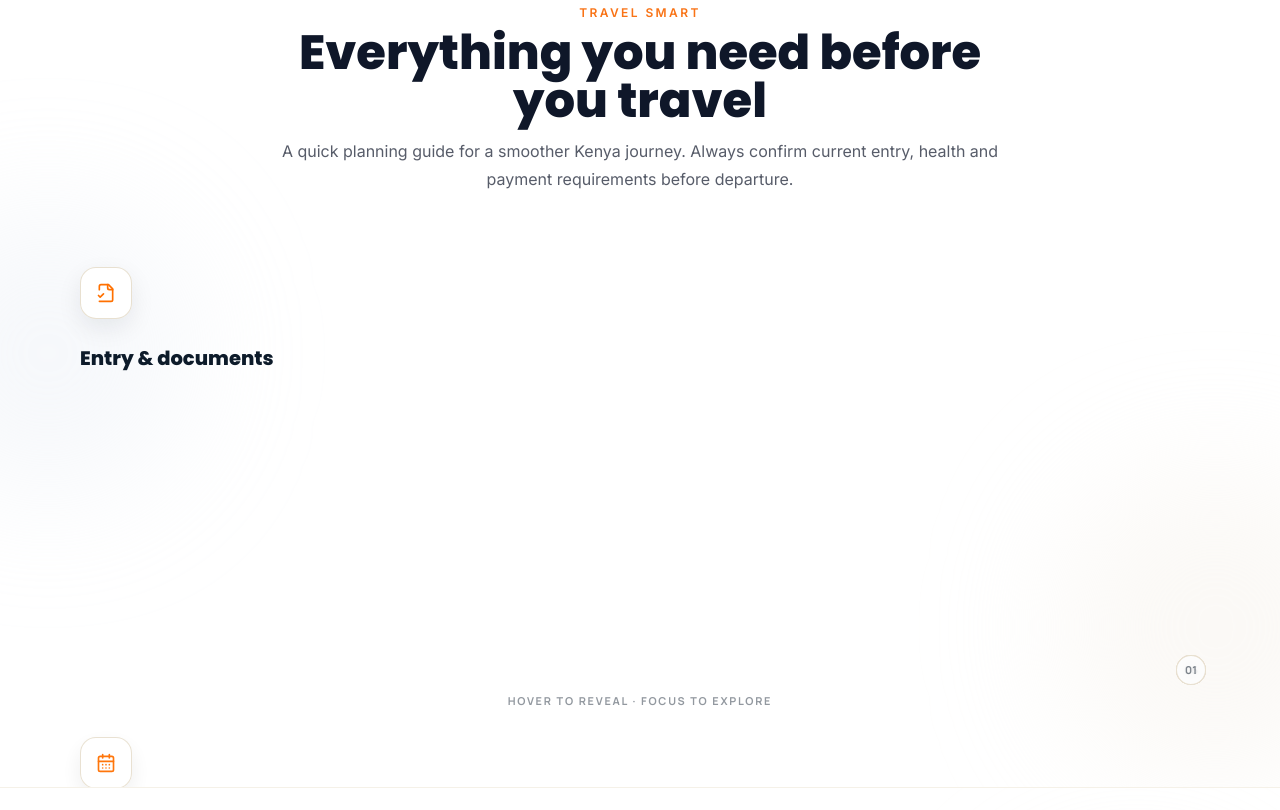
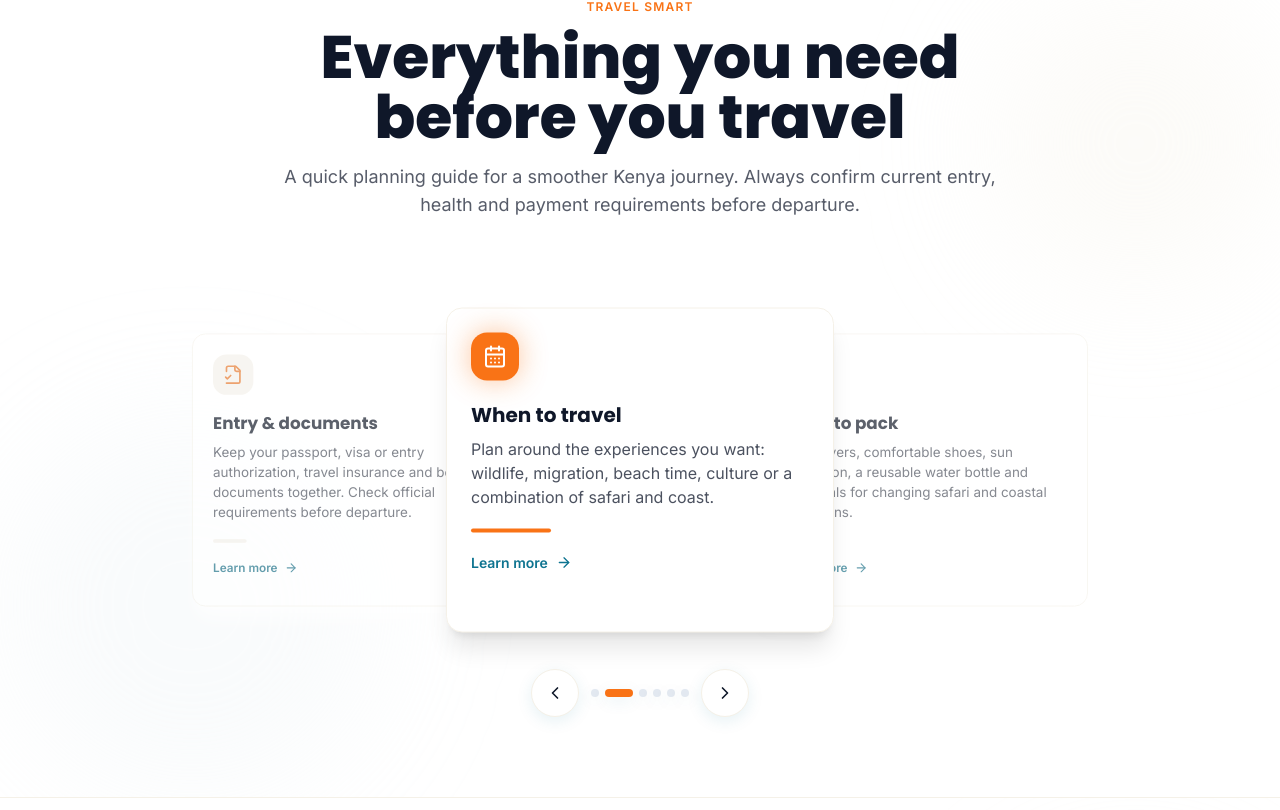
Before and after one commit to Sheddymae/bahari-asili-safaris, a Next.js app: page / in a window 1280 px wide. Shown: the part 950-1760 px from the top of the page. Built offline with nearby package versions, Linux system fonts and the light colour scheme; no server answers; the database is empty.

Commit message:
Match Travel Smart cards to About carousel style

```diff
--- a/components/TravelerEssentials.tsx
+++ b/components/TravelerEssentials.tsx
@@ -1,11 +1,12 @@
 'use client';
 
 import Link from 'next/link';
-import { ArrowRight, Backpack, CalendarDays, CreditCard, FileCheck2, HeartPulse, MapPinned } from 'lucide-react';
-import { useState, type CSSProperties } from 'react';
+import { ArrowRight, Backpack, CalendarDays, CreditCard, ChevronLeft, ChevronRight, FileCheck2, HeartPulse, MapPinned } from 'lucide-react';
+import { useEffect, useRef, useState } from 'react';
 import AnimateOnScroll from '@/components/AnimateOnScroll';
 import { useLanguage } from '@/contexts/LanguageContext';
 import { travelerEssentialsTranslations } from '@/lib/traveler-essentials-i18n';
+import { prefersReducedMotion } from '@/lib/video-config';
 
 const ESSENTIAL_ICONS = [FileCheck2, CalendarDays, Backpack, CreditCard, HeartPulse, MapPinned];
 
@@ -13,332 +14,157 @@ export default function TravelerEssentials() {
   const { locale, isRTL } = useLanguage();
   const content = travelerEssentialsTranslations[locale] ?? travelerEssentialsTranslations.en;
   const [activeIndex, setActiveIndex] = useState(0);
-  const [hoveredIndex, setHoveredIndex] = useState<number | null>(null);
-  const displayedIndex = hoveredIndex ?? activeIndex;
+  const [paused, setPaused] = useState(false);
+  const [cardDistance, setCardDistance] = useState(285);
+  const pointerStartX = useRef<number | null>(null);
+  const reducedMotion = prefersReducedMotion();
+
+  useEffect(() => {
+    const updateDistance = () => {
+      setCardDistance(window.innerWidth < 640 ? 170 : window.innerWidth < 1024 ? 235 : 285);
+    };
+    updateDistance();
+    window.addEventListener('resize', updateDistance, { passive: true });
+    return () => window.removeEventListener('resize', updateDistance);
+  }, []);
+
+  useEffect(() => {
+    if (reducedMotion || paused) return;
+    const timer = window.setInterval(() => {
+      setActiveIndex((current) => (current + 1) % content.items.length);
+    }, 3600);
+    return () => window.clearInterval(timer);
+  }, [content.items.length, paused, reducedMotion]);
+
+  const goTo = (direction: 1 | -1) => {
+    setActiveIndex((current) => (current + direction + content.items.length) % content.items.length);
+  };
+
+  const handlePointerDown = (event: React.PointerEvent<HTMLDivElement>) => {
+    pointerStartX.current = event.clientX;
+  };
+
+  const handlePointerUp = (event: React.PointerEvent<HTMLDivElement>) => {
+    if (pointerStartX.current === null) return;
+    const distance = event.clientX - pointerStartX.current;
+    pointerStartX.current = null;
+    if (Math.abs(distance) > 50) goTo(distance < 0 ? 1 : -1);
+  };
+
+  const getOffset = (index: number) => {
+    let offset = index - activeIndex;
+    const count = content.items.length;
+    if (offset > count / 2) offset -= count;
+    if (offset < -count / 2) offset += count;
+    return offset;
+  };
 
   return (
     <section
       key={locale}
       lang={locale}
       dir={isRTL ? 'rtl' : 'ltr'}
-      className="traveler-essentials relative overflow-hidden border-y border-sand-200 bg-white py-12 sm:py-16 lg:py-20"
+      className="traveler-essentials relative overflow-hidden border-y border-sand-200 bg-white py-14 sm:py-18 lg:py-20"
       aria-labelledby="traveler-essentials-title"
       data-traveler-locale={locale}
     >
-      <style jsx>{`
-        .travel-smart-tabs {
-          position: relative;
-          width: 100%;
-          height: 470px;
-          max-width: 1180px;
-          margin: 0 auto;
-          isolation: isolate;
-        }
+      <div className="pointer-events-none absolute right-0 top-20 h-72 w-72 rounded-full bg-safari-100/30 blur-3xl" />
+      <div className="pointer-events-none absolute bottom-0 left-0 h-96 w-96 rounded-full bg-ocean-100/20 blur-3xl" />
 
-        .travel-smart-card {
-          position: absolute;
-          top: 50%;
-          left: 50%;
-          display: block;
-          width: min(390px, 31vw);
-          min-height: 390px;
-          overflow: hidden;
-          border: 1px solid rgba(225, 214, 193, 0.9);
-          border-radius: 28px;
-          background: linear-gradient(145deg, rgba(255,255,255,0.94), rgba(248,246,241,0.78));
-          box-shadow: 0 18px 45px rgba(13, 27, 42, 0.10), inset 0 1px 0 rgba(255,255,255,0.9);
-          backdrop-filter: blur(22px);
-          -webkit-backdrop-filter: blur(22px);
-          transform-origin: 50% 92%;
-          transition: transform 850ms cubic-bezier(0.22, 1, 0.36, 1), width 850ms cubic-bezier(0.22, 1, 0.36, 1), min-height 850ms cubic-bezier(0.22, 1, 0.36, 1), opacity 650ms ease, box-shadow 650ms ease, border-color 500ms ease;
-          will-change: transform, width;
-          cursor: pointer;
-        }
-
-        .travel-smart-card::before {
-          content: '';
-          position: absolute;
-          inset: 0;
-          pointer-events: none;
-          background: radial-gradient(circle at 18% 8%, rgba(255,255,255,0.95), transparent 30%), linear-gradient(135deg, rgba(255,112,0,0.08), transparent 48%, rgba(8,126,164,0.06));
-          opacity: 0.75;
-        }
-
-        .travel-smart-card.is-active {
-          width: min(430px, 34vw);
-          min-height: 410px;
-          box-shadow: 0 34px 80px rgba(13, 27, 42, 0.19), 0 0 0 1px rgba(255,112,0,0.10), inset 0 1px 0 rgba(255,255,255,0.95);
-          border-color: rgba(255,112,0,0.30);
-        }
-
-        .travel-smart-card:hover,
-        .travel-smart-card:focus-visible {
-          border-color: rgba(255,112,0,0.42);
-        }
-
-        .travel-smart-card-inner {
-          position: relative;
-          z-index: 1;
-          display: flex;
-          height: 100%;
-          min-width: 0;
-          min-height: inherit;
-          flex-direction: column;
-          padding: 30px;
-        }
-
-        .travel-smart-card-icon {
-          display: flex;
-          height: 52px;
-          width: 52px;
-          flex: 0 0 52px;
-          align-items: center;
-          justify-content: center;
-          border: 1px solid rgba(225, 214, 193, 0.75);
-          border-radius: 16px;
-          background: rgba(255,255,255,0.88);
-          color: #ff7000;
-          box-shadow: 0 9px 24px rgba(13,27,42,0.08);
-          transition: transform 500ms cubic-bezier(0.22,1,0.36,1), box-shadow 500ms ease;
-        }
-
-        .travel-smart-card.is-active .travel-smart-card-icon {
-          transform: scale(1.07) rotate(-2deg);
-          box-shadow: 0 12px 30px rgba(255,112,0,0.16);
-        }
-
-        .travel-smart-card-copy {
-          min-width: 0;
-          margin-top: 28px;
-        }
-
-        .travel-smart-card-title {
-          max-width: 100%;
-          overflow-wrap: anywhere;
-          font-size: 1.22rem;
-          line-height: 1.2;
-          font-weight: 800;
-          color: #0d1b2a;
-          transition: font-size 500ms ease, transform 500ms ease;
-        }
-
-        .travel-smart-card.is-active .travel-smart-card-title {
-          font-size: 1.55rem;
-        }
-
-        .travel-smart-card-description,
-        .travel-smart-card-link {
-          opacity: 0;
-          visibility: hidden;
-          transform: translateY(18px);
-          pointer-events: none;
-          transition: opacity 420ms ease, visibility 420ms ease, transform 650ms cubic-bezier(0.22,1,0.36,1);
-        }
-
-        .travel-smart-card.is-active .travel-smart-card-description,
-        .travel-smart-card.is-active .travel-smart-card-link {
-          opacity: 1;
-          visibility: visible;
-          transform: translateY(0);
-          pointer-events: auto;
-        }
-
-        .travel-smart-card-description {
-          margin-top: 16px;
-          max-width: 31rem;
-          font-size: 1rem;
-          line-height: 1.7;
-          color: rgba(13,27,42,0.70);
-        }
-
-        .travel-smart-card-link {
-          display: inline-flex;
-          width: fit-content;
-          align-items: center;
-          gap: 8px;
-          margin-top: auto;
-          padding-top: 24px;
-          color: #087ea4;
-          font-size: 0.86rem;
-          font-weight: 800;
-        }
-
-        .travel-smart-card-link svg {
-          transition: transform 300ms ease;
-        }
-
-        .travel-smart-card-link:hover svg,
-        .travel-smart-card-link:focus-visible svg {
-          transform: translateX(5px);
-        }
-
-        .travel-smart-card-index {
-          position: absolute;
-          right: 24px;
-          bottom: 22px;
-          z-index: 2;
-          display: flex;
-          height: 30px;
-          min-width: 30px;
-          align-items: center;
-          justify-content: center;
-          border: 1px solid rgba(225,214,193,0.7);
-          border-radius: 999px;
-          background: rgba(255,255,255,0.65);
-          color: rgba(13,27,42,0.52);
-          font: 700 0.68rem/1 var(--font-manrope, sans-serif);
-          backdrop-filter: blur(10px);
-          transition: opacity 350ms ease, transform 350ms ease;
-        }
-
-        .travel-smart-card.is-active .travel-smart-card-index {
-          opacity: 0;
-          transform: scale(0.8);
-        }
-
-        .travel-smart-instruction {
-          position: absolute;
-          bottom: 0;
-          left: 50%;
-          transform: translateX(-50%);
-          color: rgba(13,27,42,0.45);
-          font: 700 0.68rem/1 var(--font-manrope, sans-serif);
-          letter-spacing: 0.16em;
-          text-transform: uppercase;
-          white-space: nowrap;
-          pointer-events: none;
-        }
-
-        @media (max-width: 999px) {
-          .travel-smart-tabs {
-            height: auto;
-            display: grid;
-            grid-template-columns: repeat(2, minmax(0, 1fr));
-            gap: 14px;
-          }
-
-          .travel-smart-card,
-          .travel-smart-card.is-active {
-            position: relative;
-            inset: auto;
-            width: 100%;
-            min-height: 270px;
-            transform: none !important;
-            opacity: 1 !important;
-          }
-
-          .travel-smart-card-inner {
-            min-height: 270px;
-            padding: 22px;
-          }
-
-          .travel-smart-card-title,
-          .travel-smart-card.is-active .travel-smart-card-title {
-            font-size: 1.08rem;
-          }
-
-          .travel-smart-card-description,
-          .travel-smart-card.is-active .travel-smart-card-description,
-          .travel-smart-card-link,
-          .travel-smart-card.is-active .travel-smart-card-link {
-            opacity: 1;
-            visibility: visible;
-            transform: none;
-            pointer-events: auto;
-          }
-
-          .travel-smart-card-index,
-          .travel-smart-instruction {
-            display: none;
-          }
-        }
-
-        @media (max-width: 639px) {
-          .travel-smart-tabs {
-            grid-template-columns: 1fr;
-          }
-
-          .travel-smart-card-inner {
-            min-height: 245px;
-            padding: 20px;
-          }
-        }
-
-        @media (prefers-reduced-motion: reduce) {
-          .travel-smart-card,
-          .travel-smart-card-icon,
-          .travel-smart-card-title,
-          .travel-smart-card-description,
-          .travel-smart-card-link,
-          .travel-smart-card-link svg,
-          .travel-smart-card-index {
-            transition: none !important;
-          }
-        }
-      `}</style>
-
-      <div className="pointer-events-none absolute -left-24 top-1/2 h-72 w-72 -translate-y-1/2 rounded-full bg-ocean-100/30 blur-3xl" />
-      <div className="pointer-events-none absolute -right-24 bottom-0 h-80 w-80 rounded-full bg-safari-100/40 blur-3xl" />
-
-      <div className="relative mx-auto max-w-7xl px-4 sm:px-6 lg:px-8">
+      <div className="mx-auto max-w-7xl px-4 sm:px-6 lg:px-8">
         <AnimateOnScroll direction="up">
-          <div className="mx-auto mb-9 max-w-3xl text-center sm:mb-11">
-            <span className="mb-2 inline-block font-inter text-xs font-bold uppercase tracking-[0.2em] text-safari-500">{content.label}</span>
-            <h2 id="traveler-essentials-title" className="font-poppins text-3xl font-extrabold leading-tight text-foreground sm:text-4xl lg:text-5xl">{content.title}</h2>
-            <p className="mt-3 font-inter text-sm leading-6 text-foreground/70 sm:text-base sm:leading-7">{content.subtitle}</p>
+          <div className="mx-auto mb-10 max-w-3xl text-center lg:mb-14">
+            <span className="mb-3 block font-inter text-xs font-semibold uppercase tracking-widest text-safari-500">{content.label}</span>
+            <h2 id="traveler-essentials-title" className="font-poppins text-3xl font-extrabold leading-tight text-foreground sm:text-5xl lg:text-6xl">{content.title}</h2>
+            <p className="mx-auto mt-4 max-w-3xl font-inter text-base leading-7 text-foreground/70 sm:text-lg">{content.subtitle}</p>
           </div>
         </AnimateOnScroll>
 
-        <div className="travel-smart-tabs" aria-label={content.title} onMouseLeave={() => setHoveredIndex(null)}>
+        <div
+          className="relative mx-auto h-[350px] max-w-6xl select-none touch-pan-y overflow-visible sm:h-[370px] lg:h-[390px]"
+          onPointerDown={handlePointerDown}
+          onPointerUp={handlePointerUp}
+          onPointerCancel={() => { pointerStartX.current = null; }}
+          onMouseEnter={() => setPaused(true)}
+          onMouseLeave={() => setPaused(false)}
+          onFocus={() => setPaused(true)}
+          onBlur={() => setPaused(false)}
+          aria-label={content.title}
+        >
           {content.items.map(({ title, text, href }, index) => {
             const Icon = ESSENTIAL_ICONS[index] ?? MapPinned;
-            const isActive = displayedIndex === index;
-            const distance = index - displayedIndex;
-            const absDistance = Math.abs(distance);
+            const offset = getOffset(index);
+            const isActive = offset === 0;
             const direction = isRTL ? -1 : 1;
-
-            let transform: string;
-            let zIndex: number;
-            let opacity = 1;
-
-            if (isActive) {
-              transform = 'translate(-50%, -50%) translateX(0) translateY(0) rotate(0deg) scale(1)';
-              zIndex = 50;
-            } else {
-              const x = direction * distance * 108;
-              const y = absDistance * 5;
-              const rotation = direction * distance * 1.7;
-              const scale = Math.max(0.88, 1 - absDistance * 0.025);
-              zIndex = 40 - absDistance;
-              opacity = Math.max(0.78, 1 - absDistance * 0.04);
-              transform = `translate(-50%, -50%) translateX(${x}px) translateY(${y}px) rotate(${rotation}deg) scale(${scale})`;
-            }
+            const absOffset = Math.abs(offset);
 
             return (
-              <Link
+              <article
                 key={`${locale}-${index}-${title}`}
-                href={href}
-                aria-label={title}
-                aria-current={isActive ? 'true' : undefined}
-                onMouseEnter={() => setHoveredIndex(index)}
-                onFocus={() => setHoveredIndex(index)}
-                onClick={() => setActiveIndex(index)}
-                className={`travel-smart-card group focus:outline-none focus-visible:ring-2 focus-visible:ring-safari-400 focus-visible:ring-offset-4 ${isActive ? 'is-active' : ''}`}
-                style={{ transform, zIndex, opacity } as CSSProperties}
+                className={`absolute left-1/2 top-1/2 w-[82vw] max-w-[390px] -translate-x-1/2 -translate-y-1/2 rounded-2xl p-[1px] transition-all duration-700 ease-[cubic-bezier(0.22,1,0.36,1)] ${isActive ? 'z-30' : 'z-20'}`}
+                style={{
+                  transform: `translate(calc(-50% + ${direction * offset * cardDistance}px), -50%) scale(${isActive ? 1 : 0.84})`,
+                  opacity: absOffset > 1 ? 0 : isActive ? 1 : 0.68,
+                  filter: isActive ? 'none' : 'saturate(0.82)',
+                  pointerEvents: absOffset > 1 ? 'none' : 'auto',
+                }}
               >
-                <div className="travel-smart-card-inner">
-                  <div className="travel-smart-card-icon" aria-hidden="true"><Icon className="h-5 w-5" /></div>
-                  <div className="travel-smart-card-copy">
-                    <h3 className="travel-smart-card-title font-poppins">{title}</h3>
-                    <p className="travel-smart-card-description font-inter">{text}</p>
-                  </div>
-                  <span className="travel-smart-card-link font-inter">{content.learnMore}<ArrowRight className="h-4 w-4" aria-hidden="true" /></span>
+                <div className={`h-full min-h-[310px] rounded-2xl border bg-white p-6 shadow-xl transition-all duration-700 sm:min-h-[325px] ${isActive ? 'border-safari-300 shadow-[0_20px_60px_rgba(14,116,144,0.18)]' : 'border-sand-200 shadow-card'}`}>
+                  <Link
+                    href={href}
+                    aria-label={title}
+                    aria-current={isActive ? 'true' : undefined}
+                    onClick={() => setActiveIndex(index)}
+                    className="block h-full rounded-xl focus:outline-none focus-visible:ring-2 focus-visible:ring-safari-400 focus-visible:ring-offset-4"
+                  >
+                    <div className={`mb-5 flex h-12 w-12 items-center justify-center rounded-2xl transition-all duration-500 ${isActive ? 'bg-safari-500 text-white shadow-[0_0_28px_rgba(249,115,22,0.42)]' : 'bg-safari-50 text-safari-500'}`}>
+                      <Icon className="h-6 w-6" />
+                    </div>
+                    <h3 className="mb-2 font-poppins text-lg font-bold leading-snug text-foreground sm:text-xl">{title}</h3>
+                    <p className="font-inter text-sm leading-6 text-foreground/75 sm:text-base">{text}</p>
+                    <div className={`mt-5 h-1 rounded-full transition-all duration-700 ${isActive ? 'w-20 bg-safari-500' : 'w-10 bg-sand-200'}`} />
+                    <span className="mt-5 inline-flex items-center gap-2 font-inter text-sm font-semibold text-ocean-700 transition-all duration-300 hover:gap-3 hover:text-ocean-800">
+                      {content.learnMore}
+                      <ArrowRight className="h-4 w-4" aria-hidden="true" />
+                    </span>
+                  </Link>
                 </div>
-                <span className="travel-smart-card-index" aria-hidden="true">{String(index + 1).padStart(2, '0')}</span>
-              </Link>
+              </article>
             );
           })}
-          <span className="travel-smart-instruction" aria-hidden="true">Hover to reveal · Focus to explore</span>
+        </div>
+
+        <div className="mt-1 flex items-center justify-center gap-3">
+          <button
+            type="button"
+            onClick={() => goTo(-1)}
+            aria-label="Previous travel tip"
+            className="group flex h-12 w-12 items-center justify-center rounded-full border border-sand-200 bg-white text-foreground shadow-sm transition-all duration-300 hover:border-safari-300 hover:bg-safari-50 hover:text-safari-600 hover:shadow-[0_0_24px_rgba(249,115,22,0.25)] focus:outline-none focus:ring-2 focus:ring-safari-400"
+          >
+            <ChevronLeft className="h-5 w-5 transition-transform duration-300 group-hover:-translate-x-0.5" />
+          </button>
+
+          <div className="flex items-center gap-1.5" aria-label="Travel tips position">
+            {content.items.map((item, index) => (
+              <button
+                key={`${locale}-dot-${index}`}
+                type="button"
+                aria-label={`Go to ${item.title}`}
+                aria-current={activeIndex === index}
+                onClick={() => setActiveIndex(index)}
+                className={`h-2 rounded-full transition-all duration-500 ${activeIndex === index ? 'w-7 bg-safari-500 shadow-[0_0_12px_rgba(249,115,22,0.45)]' : 'w-2 bg-sand-300 hover:bg-safari-300'}`}
+              />
+            ))}
+          </div>
+
+          <button
+            type="button"
+            onClick={() => goTo(1)}
+            aria-label="Next travel tip"
+            className="group flex h-12 w-12 items-center justify-center rounded-full border border-sand-200 bg-white text-foreground shadow-sm transition-all duration-300 hover:border-safari-300 hover:bg-safari-50 hover:shadow-[0_0_24px_rgba(249,115,22,0.25)] focus:outline-none focus:ring-2 focus:ring-safari-400"
+          >
+            <ChevronRight className="h-5 w-5 transition-transform duration-300 group-hover:translate-x-0.5" />
+          </button>
         </div>
       </div>
     </section>
```
